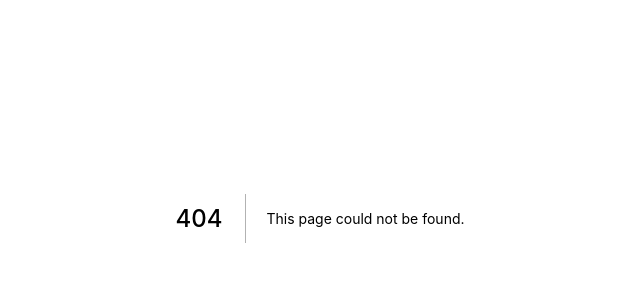
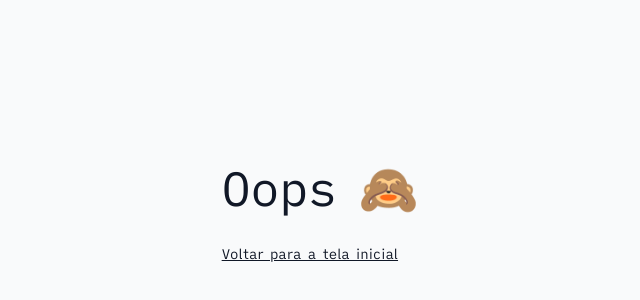
Before and after one commit to paulinhapenedo/apezinho-groceries, a Next.js app: page /auth/error in a window 1280 px wide. Before the commit this address had no page. Shown: the part 182-482 px from the top of the page, without its empty margins (320-960 px from the left). Built offline with nearby package versions, Linux system fonts and the light colour scheme; what @tailwindcss/typography would draw is missing.

Commit message:
feat: install and configure next-auth with mongodb

```diff
--- /dev/null
+++ b/components/PageWrapper/index.tsx
@@ -0,0 +1,5 @@
+import { PropsWithChildren } from 'react';
+
+export default function PageWrapper({ children }: PropsWithChildren<unknown>) {
+  return <div className="px-4 md:max-w-screen-lg mx-auto">{children}</div>;
+}
--- a/lib/dbConnect.ts
+++ b/lib/dbConnect.ts
@@ -17,7 +17,7 @@ if (!cached) {
   cached = global.mongoose = { conn: null, promise: null };
 }
 
-async function dbConnect() {
+async function dbConnect(): Promise<typeof mongoose> {
   if (cached.conn) {
     return cached.conn;
   }
--- /dev/null
+++ b/lib/mongodb.ts
@@ -0,0 +1,33 @@
+import { MongoClient } from 'mongodb';
+
+if (!process.env.DB_URI) {
+  throw new Error('Please add your Mongo URI to .env.local');
+}
+
+const uri: string = process.env.DB_URI;
+let client: MongoClient;
+let clientPromise: Promise<MongoClient>;
+
+if (process.env.NODE_ENV === 'development') {
+  // In development mode, use a global variable so that the value
+  // is preserved across module reloads caused by HMR (Hot Module Replacement).
+
+  let globalWithMongoClientPromise = global as typeof globalThis & {
+    _mongoClientPromise: Promise<MongoClient>;
+  };
+
+  if (!globalWithMongoClientPromise._mongoClientPromise) {
+    client = new MongoClient(uri);
+    globalWithMongoClientPromise._mongoClientPromise = client.connect();
+  }
+
+  clientPromise = globalWithMongoClientPromise._mongoClientPromise;
+} else {
+  // In production mode, it's best to not use a global variable.
+  client = new MongoClient(uri);
+  clientPromise = client.connect();
+}
+
+// Export a module-scoped MongoClient promise. By doing this in a
+// separate module, the client can be shared across functions.
+export default clientPromise;
--- /dev/null
+++ b/models/users.ts
@@ -0,0 +1,24 @@
+import mongoose, { Document, Model, Schema } from 'mongoose';
+
+export interface IUser extends Document {
+  name: string;
+  email: string;
+  image: string;
+}
+
+const UserSchema: Schema = new mongoose.Schema(
+  {
+    name: {
+      type: String,
+    },
+    email: {
+      type: String,
+    },
+    image: {
+      type: Number,
+    },
+  },
+  { timestamps: true }
+);
+
+export default mongoose.models.User || (mongoose.model('Grocery', UserSchema) as Model<IUser>);
--- a/package.json
+++ b/package.json
@@ -14,10 +14,12 @@
     "prepare": "husky install"
   },
   "dependencies": {
+    "@next-auth/mongodb-adapter": "^1.0.1",
     "@tailwindcss/forms": "^0.3.4",
     "@tailwindcss/typography": "^0.4.1",
     "mongoose": "^6.0.12",
     "next": "12.0.1",
+    "next-auth": "^4.2.1",
     "next-superjson": "^0.0.2",
     "react": "17.0.2",
     "react-dom": "17.0.2",
--- a/pages/_app.tsx
+++ b/pages/_app.tsx
@@ -1,8 +1,13 @@
 import '../styles/globals.css';
+import { SessionProvider } from 'next-auth/react';
 import type { AppProps } from 'next/app';
 
-function MyApp({ Component, pageProps }: AppProps) {
-  return <Component {...pageProps} />;
+function MyApp({ Component, pageProps: { session, ...pageProps } }: AppProps) {
+  return (
+    <SessionProvider session={session}>
+      <Component {...pageProps} />
+    </SessionProvider>
+  );
 }
 
 export default MyApp;
--- /dev/null
+++ b/pages/api/auth/[...nextauth].ts
@@ -0,0 +1,27 @@
+import clientPromise from '@lib/mongodb';
+import { MongoDBAdapter } from '@next-auth/mongodb-adapter';
+import NextAuth from 'next-auth';
+import GoogleProvider from 'next-auth/providers/google';
+
+export default NextAuth({
+  adapter: MongoDBAdapter(clientPromise),
+  secret: process.env.NEXTAUTH_SECRET,
+  providers: [
+    GoogleProvider({
+      clientId: process.env.GOOGLE_ID || '',
+      clientSecret: process.env.GOOGLE_SECRET || '',
+    }),
+  ],
+  callbacks: {
+    async signIn({ user }) {
+      if (user.email === process.env.AUTH_EMAIL_1 || user.email === process.env.AUTH_EMAIL_2) {
+        return true;
+      }
+
+      return false;
+    },
+  },
+  pages: {
+    error: '/auth/error',
+  },
+});
--- /dev/null
+++ b/pages/auth/error.tsx
@@ -0,0 +1,40 @@
+import { useRouter } from 'next/router';
+import Link from 'next/link';
+
+import PageWrapper from '@components/PageWrapper';
+
+const errors: { [key: string]: string } = {
+  Signin: 'Try signing with a different account.',
+  OAuthSignin: 'Try signing with a different account.',
+  OAuthCallback: 'Try signing with a different account.',
+  OAuthCreateAccount: 'Try signing with a different account.',
+  EmailCreateAccount: 'Try signing with a different account.',
+  Callback: 'Try signing with a different account.',
+  OAuthAccountNotLinked: 'To confirm your identity, sign in with the same account you used originally.',
+  EmailSignin: 'Check your email address.',
+  CredentialsSignin: 'Sign in failed. Check the details you provided are correct.',
+  default: 'Unable to sign in.',
+  AccessDenied: 'Esse app é pessoal e, por enquanto, o acesso está restrito.',
+};
+
+const SignInError = () => {
+  const router = useRouter();
+  const error = router.query.error as string;
+
+  const errorMessage = error && (errors[error] ?? errors.default);
+  return (
+    <PageWrapper>
+      <main className="grid place-items-center h-screen">
+        <div className="sm:max-4/12 pl-4 pr-4 grid">
+          <h1 className="text-5xl mb-3 whitespace-pre-line">Oops 🙈</h1>
+          <p className="text-base">{errorMessage}</p>
+          <Link href="/">
+            <a className="text-left text-sm py-2 mt-3 underline">Voltar para a tela inicial</a>
+          </Link>
+        </div>
+      </main>
+    </PageWrapper>
+  );
+};
+
+export default SignInError;
```
Also changed, not shown: 1 other file (tests, documents, lock files or other folders).
